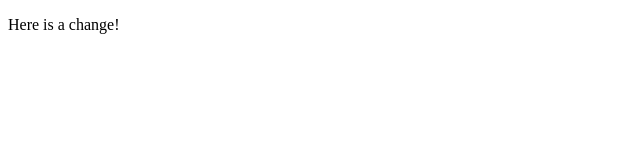
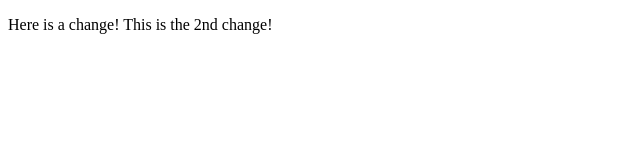
Before and after one commit to nevinherring/goTeamGitFlow, a plain HTML site: page RyanHTMLPage.html in a window 1280 px wide. Shown: the whole page, without its empty margins (0-640 px from the left). Drawn offline with Linux system fonts and the light colour scheme.

Commit message:
2nd change

```diff
--- a/RyanHTMLPage.html
+++ b/RyanHTMLPage.html
@@ -6,6 +6,6 @@
     <title></title>
 </head>
 <body>
-    <p>Here is a change!</p>
+    <p>Here is a change! This is the 2nd change!</p>
 </body>
 </html>
```
